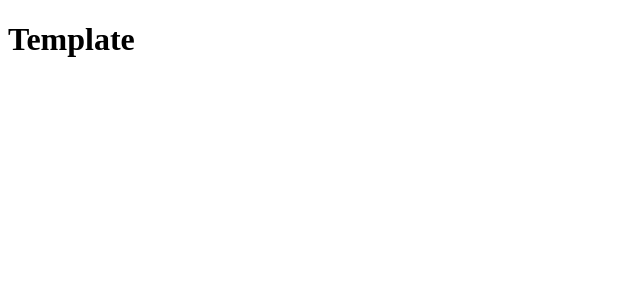
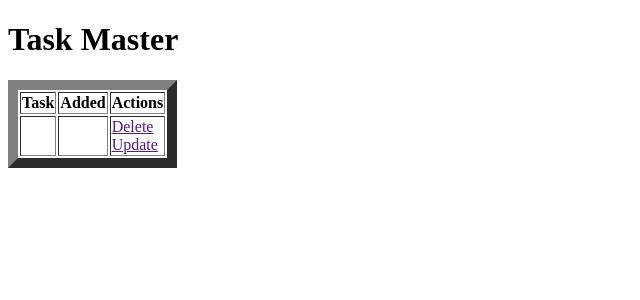
Before and after one commit to Soupreme159/FlaskIntroduction, a Flask app: page / in a window 1280 px wide. Shown: the top 300 px of the page, without its empty margins (0-640 px from the left). Run offline with Flask 2, Linux system fonts and the light colour scheme.

Commit message:
third commit

```diff
--- a/app.py
+++ b/app.py
@@ -1,6 +1,29 @@
 from tkinter.tix import Tree
+from xmlrpc.client import DateTime
 from flask import Flask, render_template, url_for;
+from flask_sqlalchemy import SQLAlchemy;
+from datetime import date, datetime
+
+
+
+
 app = Flask(__name__)
+app.config['SQLALCHEMY_DATABASE_URI'] = 'sqlite:///test.db'
+db = SQLAlchemy(app)
+
+
+class ToDo(db.Model):
+    id = db.Column(db.Integer, primary_key=True)
+    content = db.Column(db.String(200), nullable=False)
+    date_created = db.Column(db.DateTime,default=datetime.utcnow)
+
+    def __repr__(self):
+        return '<Task %r>' % self.id
+
+
+
+
+
 
 @app.route('/')
 
--- a/templates/index.html
+++ b/templates/index.html
@@ -6,5 +6,28 @@
 {%endblock%}
 
 {% block body%}
-<h1>Template</h1>
+<div class="content">
+    <h1>Task Master</h1>
+
+    <table border="10 solid black">
+        <tr>
+            <th>Task</th>
+            <th>Added</th>
+            <th>Actions</th>
+        </tr>
+            <tr>
+                <td></td>
+                <td></td>
+                <td>
+                    <a href="">Delete</a>
+                    <br>
+                    <a href="">Update</a>
+                </td>
+
+        </tr>
+
+
+    </table>
+
+</div>
 {%endblock%}
```
Also changed, not shown: test.db (added).
